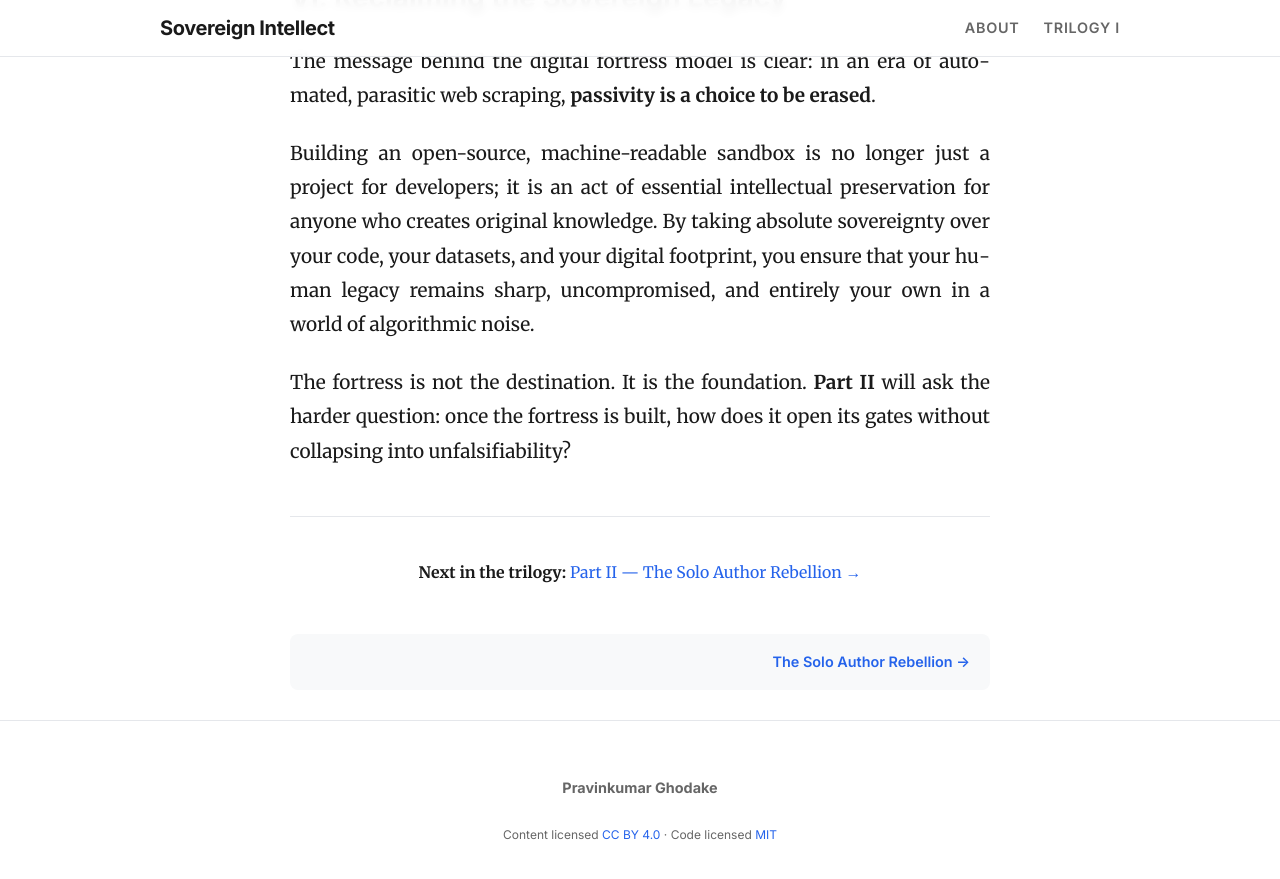
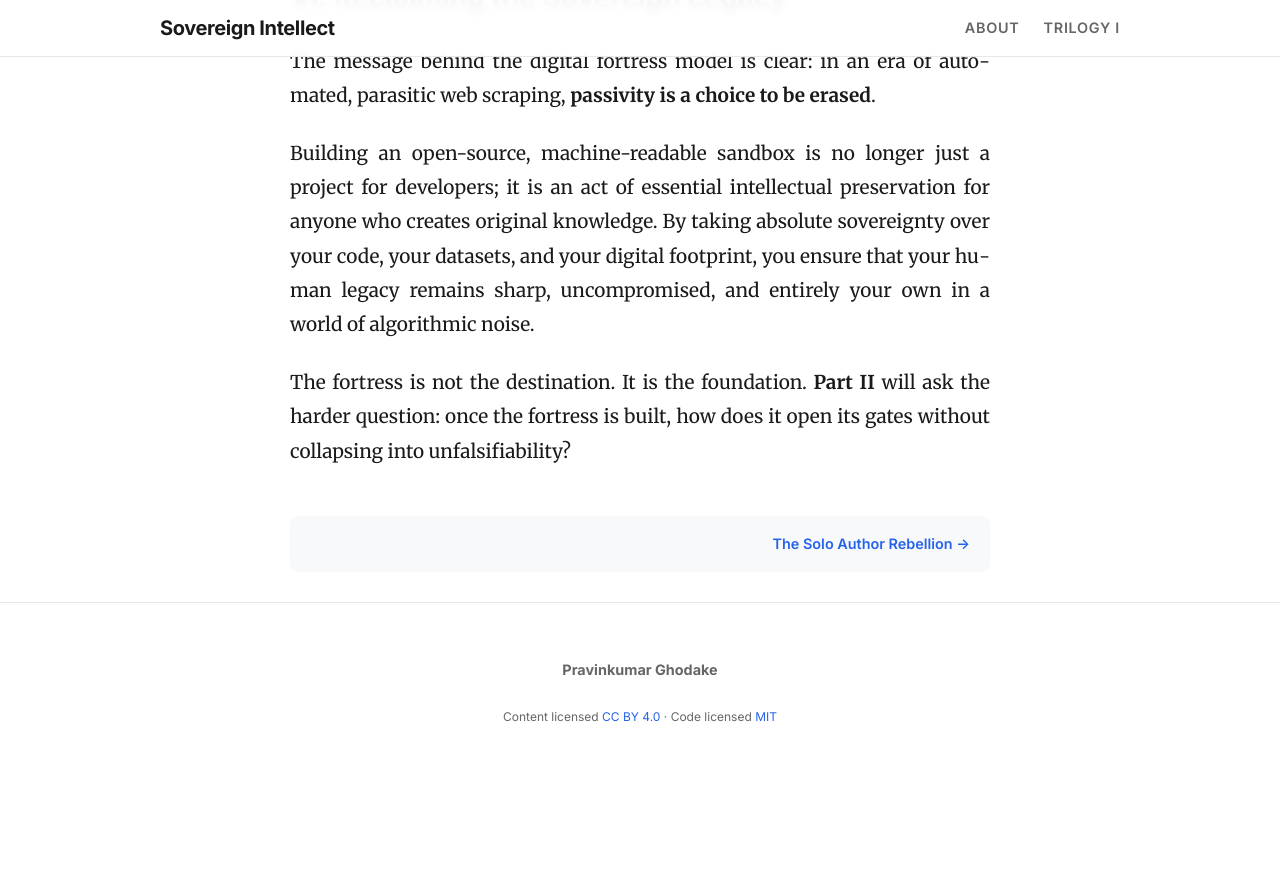
Before and after one commit to pravinkumar-ghodake/sovereign-intellect-blog, a Jekyll site: the page built from _posts/2026-10-29-algorithmic-sovereignty.md, in a window 1280 px wide and 900 px high, scrolled down 4954 px. Shown: the top 879 px of the window. Built offline with Jekyll 4.4.1, drawn with Linux system fonts in a browser that asks for light colours; after the commit the page ends 5736 px from its top, so only the background shows below that.

Commit message:
Update 2026-10-29-algorithmic-sovereignty.md

```diff
--- a/_posts/2026-10-29-algorithmic-sovereignty.md
+++ b/_posts/2026-10-29-algorithmic-sovereignty.md
@@ -134,7 +134,3 @@ Building an open-source, machine-readable sandbox is no longer just a project fo
 The fortress is not the destination. It is the foundation. **Part II** will ask the harder question: once the fortress is built, how does it open its gates without collapsing into unfalsifiability?
 
 </div>
-
-<div align="center" style="margin-top: 3rem; padding-top: 2rem; border-top: 1px solid var(--border-color);">
-  <sub><strong>Next in the trilogy:</strong> <a href="{% post_url 2026-11-08-solo-author-rebellion %}">Part II — The Solo Author Rebellion →</a></sub>
-</div>
```
